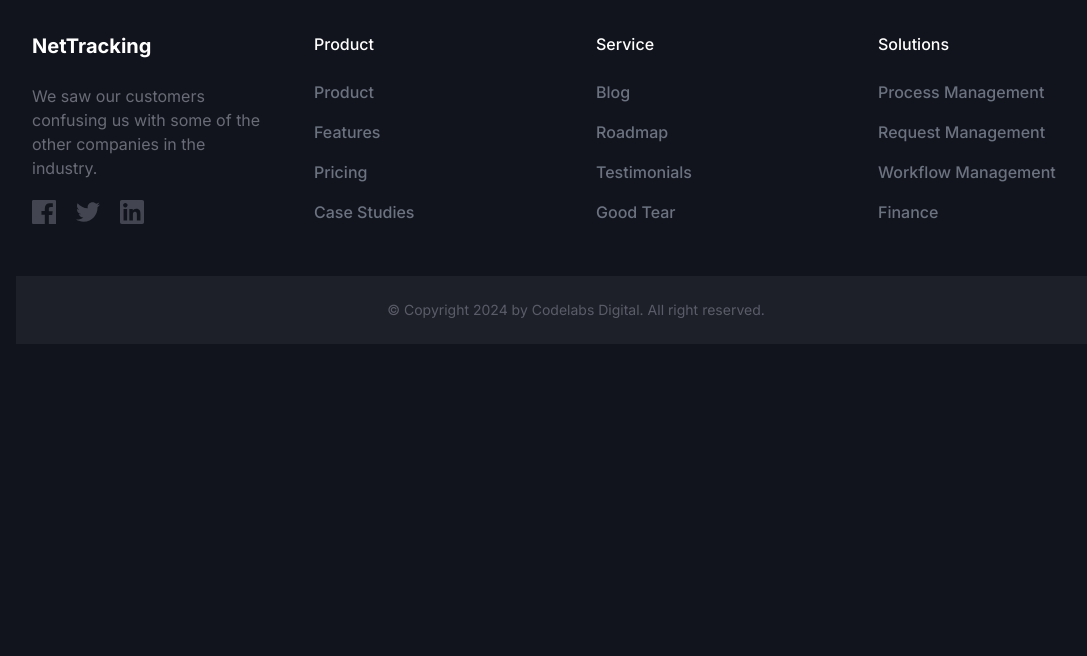
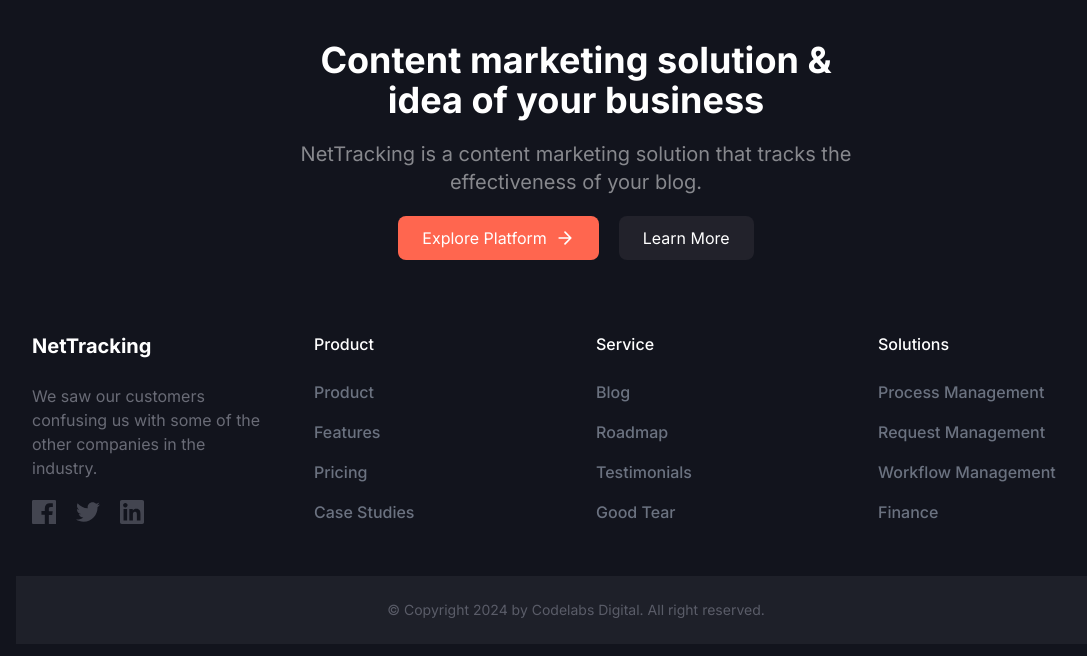
Before and after one commit to Faey2023/net-tracking, a website: page src/index.html in a window 1280 px wide. Shown: the whole page, without its empty margins (64-1151 px from the left). Drawn offline with nearby package versions, Linux system fonts and the light colour scheme; files that its build step writes are made by us from their sources.

Commit message:
banner added

```diff
--- a/src/index.html
+++ b/src/index.html
@@ -19,6 +19,43 @@
     </style>
   </head>
   <body id="inter" class="bg-primaryBlack">
+    <!-- banner -->
+    <div
+      class="flex flex-col justify-center space-y-5 max-w-xl mx-auto text-center my-10 p-5 md:p-0"
+    >
+      <h1 class="text-2xl md:text-4xl text-primaryWhite font-bold">
+        Content marketing solution & idea of your business
+      </h1>
+      <p class="text-[#87888D] text-xs md:text-xl">
+        NetTracking is a content marketing solution that tracks the
+        effectiveness of your blog.
+      </p>
+      <div class="flex gap-5 items-center justify-center">
+        <button
+          class="text-[9px] md:text-base px-3 md:px-6 py-2.5 bg-primaryRed text-primaryWhite rounded-lg inline-flex gap-2 items-center"
+        >
+          Explore Platform
+          <svg
+            xmlns="http://www.w3.org/2000/svg"
+            width="20"
+            height="20"
+            viewBox="0 0 24 24"
+            fill="none"
+            stroke="currentColor"
+            stroke-width="2"
+            stroke-linecap="round"
+            stroke-linejoin="round"
+          >
+            <path d="M5 12h14M12 5l7 7-7 7" />
+          </svg>
+        </button>
+        <button
+          class="text-[9px] md:text-base px-3 md:px-6 py-2.5 bg-[#22222B] text-primaryWhite rounded-lg"
+        >
+          Learn More
+        </button>
+      </div>
+    </div>
     <!-- footer -->
     <footer class="px-20">
       <div class="mx-auto w-full max-w-screen-xl">
```
